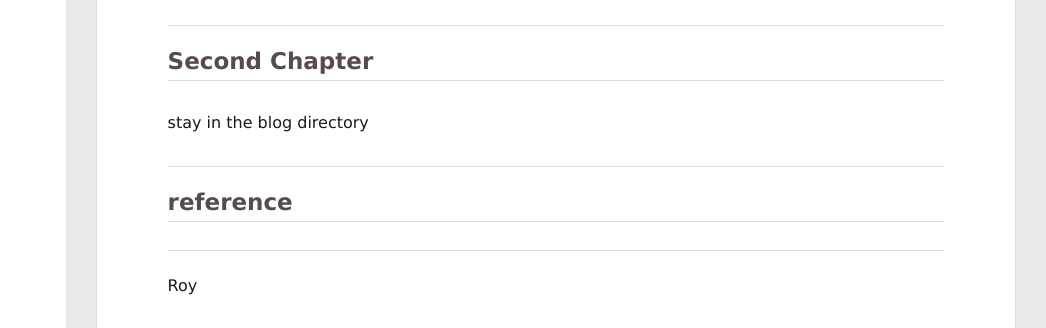
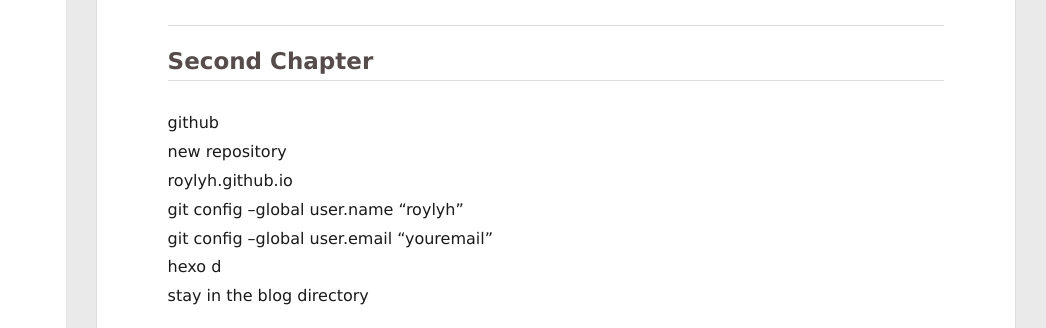
Before and after one commit to roylyh/roylyh.github.io, a plain HTML site: page index.html in a window 1280 px wide. Shown: the part 263-591 px from the top of the page, 234-1280 px from the left. Drawn offline with Linux system fonts and the light colour scheme; no server answers.

Commit message:
Site updated: 2020-04-16 19:51:44

```diff
--- a/index.html
+++ b/index.html
@@ -174,7 +174,7 @@
 
         <h2 id="First-Chapter"><a href="#First-Chapter" class="headerlink" title="First Chapter"></a>First Chapter</h2><p>hexo clean<br>hexo generate or hexo g<br>hexo server or hexo s</p>
 <hr>
-<h2 id="Second-Chapter"><a href="#Second-Chapter" class="headerlink" title="Second Chapter"></a>Second Chapter</h2><p>stay in the blog directory</p>
+<h2 id="Second-Chapter"><a href="#Second-Chapter" class="headerlink" title="Second Chapter"></a>Second Chapter</h2><p>github<br>new repository<br>roylyh.github.io<br>git config –global user.name “roylyh”<br>git config –global user.email “youremail”<br>hexo d<br>stay in the blog directory</p>
 <hr>
 <h2 id="reference"><a href="#reference" class="headerlink" title="reference"></a>reference</h2><hr>
 <p>Roy</p>
```
Also changed, not shown: 2020/04/16/My-First-Post/index.html (+4 -4 lines).
